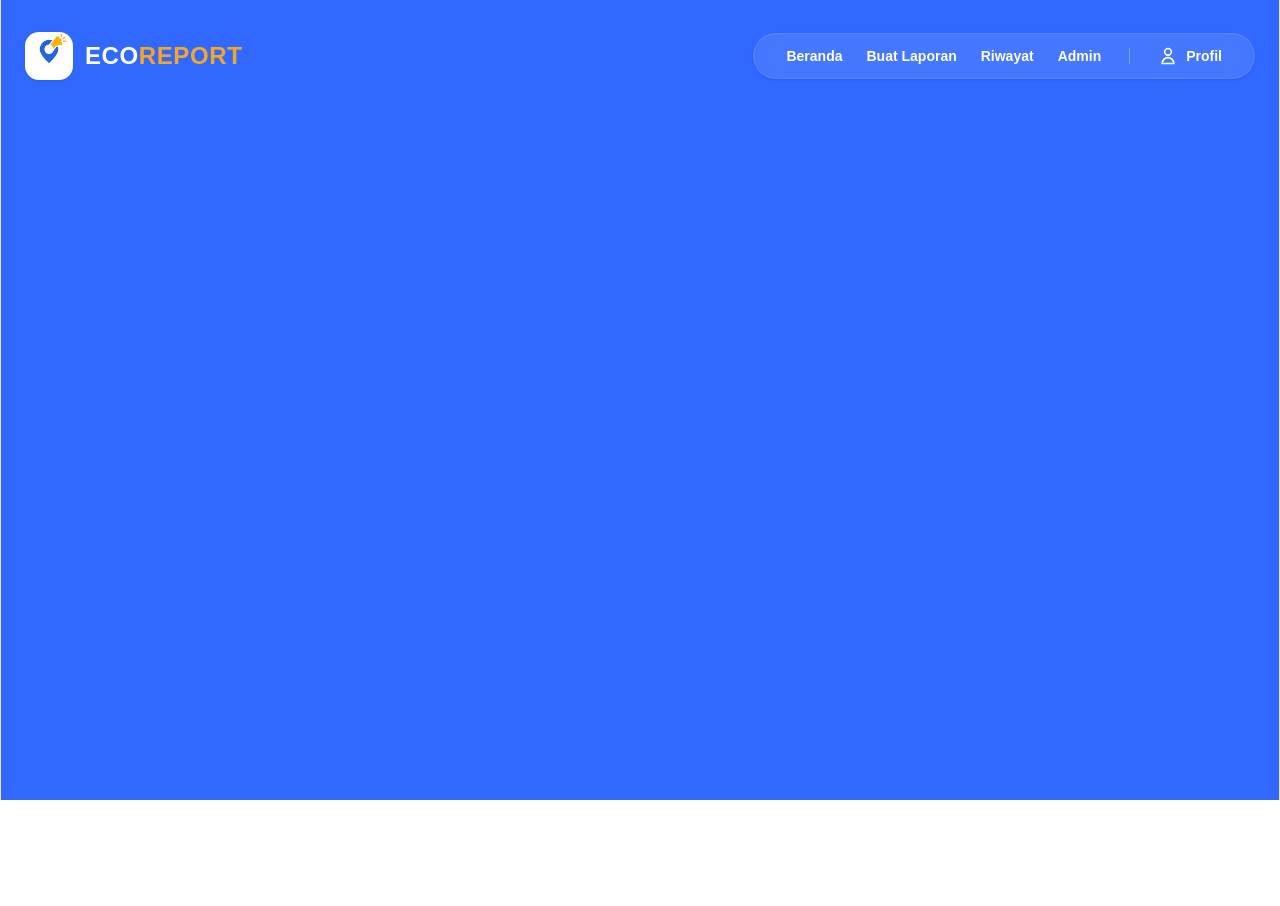
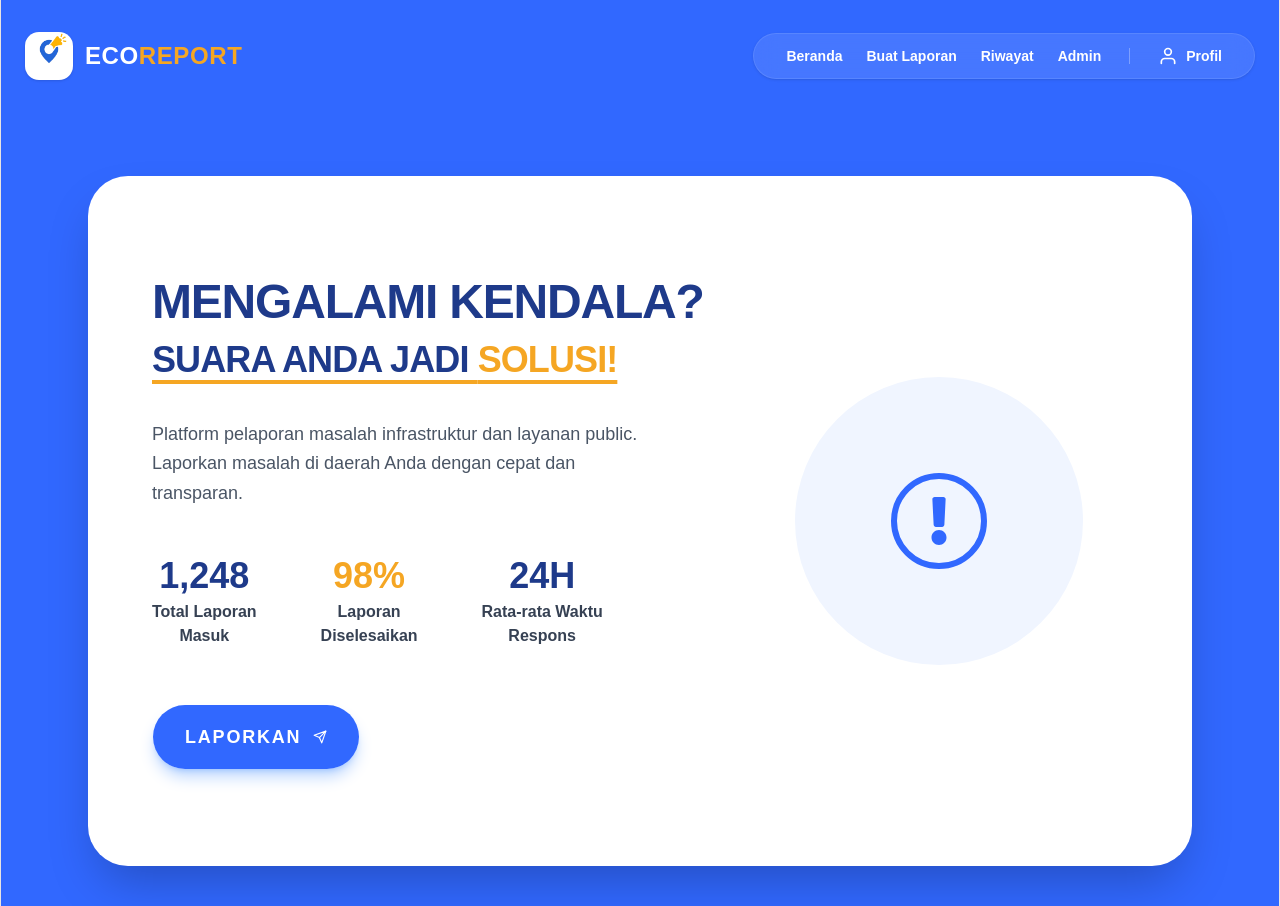
Before and after one commit to EiRuMF/EcoReport, a React (Vite) app: page /landing-page in a window 1280 px wide. Before the commit the page ends 800 px from the top, so only its background shows below. Built offline with nearby package versions, Linux system fonts and the light colour scheme.

Commit message:
feat: finishing bagian main section landing page

```diff
--- a/package.json
+++ b/package.json
@@ -19,6 +19,7 @@
     "radix-ui": "^1.4.3",
     "react": "^19.2.5",
     "react-dom": "^19.2.5",
+    "react-icons": "^5.6.0",
     "react-router-dom": "^7.14.2",
     "shadcn": "^4.7.0",
     "tailwind-merge": "^3.5.0",
--- a/src/pages/Auth/LandingPage.jsx
+++ b/src/pages/Auth/LandingPage.jsx
@@ -1,5 +1,10 @@
 import React from "react";
 import laporin from "@/assets/laporin.png";
+
+import { FiUser, FiSend } from "react-icons/fi";
+import { FaExclamation } from "react-icons/fa";
+
+import { Button } from "@/components/ui/button";
 
 const LandingPage = () => {
   return (
@@ -21,13 +26,59 @@ const LandingPage = () => {
           <a href="#" className="hover:text-[#F5A623] transition-colors">Admin</a>
           <div className="w-px h-4 bg-white/30 mx-1"></div>
           <a href="/login" className="flex items-center gap-2 hover:text-[#F5A623] transition-colors">
-            <svg className="w-5 h-5" fill="none" stroke="currentColor" viewBox="0 0 24 24">
-              <path strokeLinecap="round" strokeLinejoin="round" strokeWidth="2" d="M16 7a4 4 0 11-8 0 4 4 0 018 0zM12 14a7 7 0 00-7 7h14a7 7 0 00-7-7z" />
-            </svg>
+            <FiUser className="w-5 h-5" />
             Profil
           </a>
         </div>
       </nav>
+
+      <main className="relative z-10 w-full max-w-6xl mx-auto mt-16 px-6">
+        <div className="bg-white rounded-[40px] p-10 md:py-24 md:px-16 flex flex-col md:flex-row items-center justify-between shadow-2xl gap-8">
+          <div className="w-full md:w-3/5 text-left flex flex-col items-start">
+            <h1 className="font-black text-4xl md:text-5xl text-[#1E3A8A] leading-tight mb-2 uppercase tracking-tight whitespace-nowrap">
+              MENGALAMI KENDALA?
+            </h1>
+            <h2 className="font-bold text-3xl md:text-4xl text-[#1E3A8A] mb-10 uppercase tracking-tight underline decoration-[#F5A623] decoration-4 underline-offset-8">
+              SUARA ANDA JADI <span className="text-[#F5A623] ">SOLUSI!</span>
+            </h2>
+
+            <p className="text-gray-600 text-base md:text-lg leading-relaxed mb-12 max-w-lg font-medium">
+              Platform pelaporan masalah infrastruktur dan layanan public.
+              Laporkan masalah di daerah Anda dengan cepat dan transparan.
+            </p>
+
+            <div className="flex flex-wrap gap-8 md:gap-16 mb-14 text-center">
+              <div>
+                <p className="font-black text-4xl text-[#1E3A8A]">1,248</p>
+                <p className="text-s font-bold text-gray-700 mt-1">Total Laporan<br />Masuk</p>
+              </div>
+              <div>
+                <p className="font-black text-4xl text-[#F5A623]">98%</p>
+                <p className="text-s font-bold text-gray-700 mt-1">Laporan<br />Diselesaikan</p>
+              </div>
+              <div>
+                <p className="font-black text-4xl text-[#1E3A8A]">24H</p>
+                <p className="text-s font-bold text-gray-700 mt-1">Rata-rata Waktu<br />Respons</p>
+              </div>
+            </div>
+
+              <Button className="bg-[#3168FF] hover:bg-blue-700 text-white font-bold py-8 px-8 rounded-full flex items-center gap-3 transition-color text-lg shadow-lg shadow-blue-500/30">
+                Laporkan
+                <FiSend className="w-6 h-6" />
+              </Button>
+
+          </div>
+
+            <div className="w-full md:w-2/5 flex justify-center mt-10 md:mt-0">
+              <div className="w-72 h-72 bg-[#F0F5FF] rounded-full flex items-center justify-center relative">
+                <div className="w-24 h-24 rounded-full border-[6px] border-[#3168FF] flex items-center justify-center">
+                  <FaExclamation className="text-[#3168FF] text-5xl" />
+                </div>
+              </div>
+            </div>
+
+        </div>
+      </main>
 
     </div>
   );
```
Also changed, not shown: 1 other file (tests, documents, lock files or other folders).
